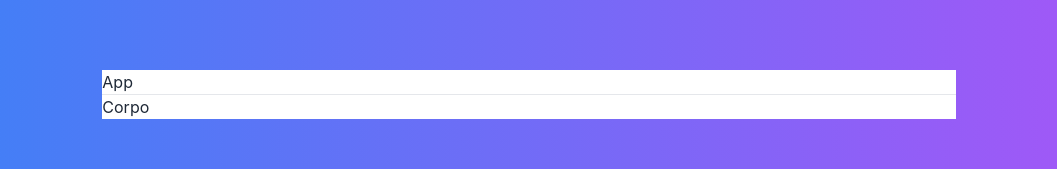
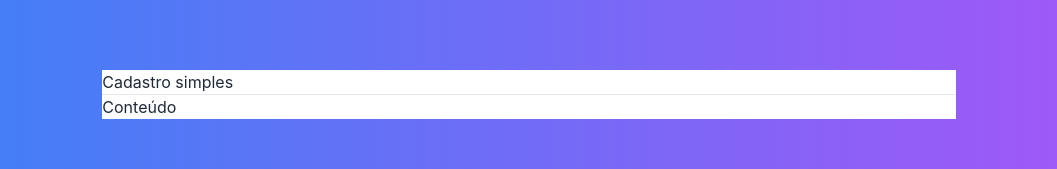
Before and after one commit to JuliaGomesDev/Next-Crud, a Next.js app: page / in a window 1280 px wide. Shown: the part 306-475 px from the top of the page, without its empty margins (111-1168 px from the left). Built offline with nearby package versions, Linux system fonts and the light colour scheme.

Commit message:
modified: index.tsx

```diff
--- a/src/pages/index.tsx
+++ b/src/pages/index.tsx
@@ -8,7 +8,9 @@ export default function Home() {
       bg-gradient-to-r from-blue-500 to-purple-500
       text-white`}
     >
-      <Layout titulo="App">Corpo</Layout>
+      <Layout titulo="Cadastro simples">
+        <span>Conteúdo</span>
+      </Layout>
     </div>
   )
 }
```
